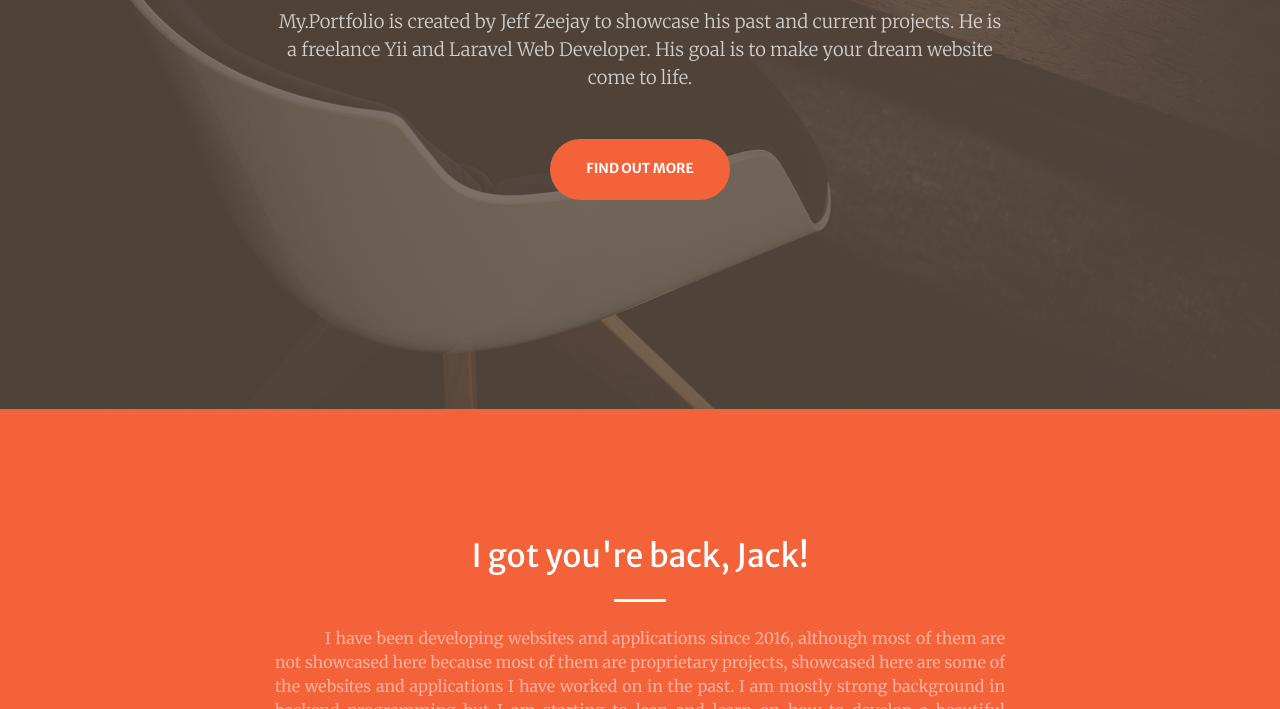
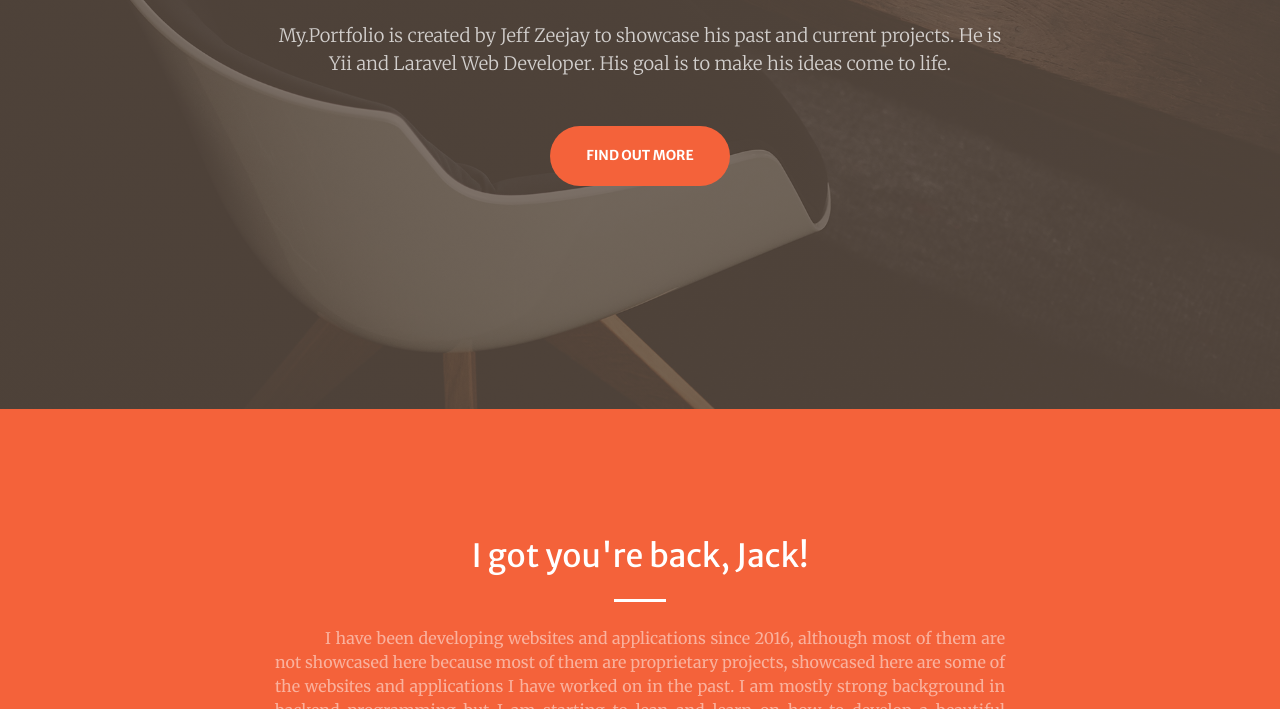
Before and after one commit to zeejay09/zeejay09.github.io, a website with bundled scripts: page index.html in a window 1280 px wide. Shown: the part 391-1100 px from the top of the page. Built offline with nearby package versions, Linux system fonts and the light colour scheme.

Commit message:
Modified README.

```diff
--- a/index.html
+++ b/index.html
@@ -62,7 +62,7 @@
           <hr class="divider my-4">
         </div>
         <div class="col-lg-8 align-self-baseline">
-          <p class="text-white-75 font-weight-light mb-5">My.Portfolio is created by Jeff Zeejay to showcase his past and current projects. He is a freelance Yii and Laravel Web Developer. His goal is to make your dream website come to life.</p>
+          <p class="text-white-75 font-weight-light mb-5">My.Portfolio is created by Jeff Zeejay to showcase his past and current projects. He is Yii and Laravel Web Developer. His goal is to make his ideas come to life.</p>
           <a class="btn btn-primary btn-xl js-scroll-trigger" href="#about">Find Out More</a>
         </div>
       </div>
```
Also changed, not shown: README.md.
